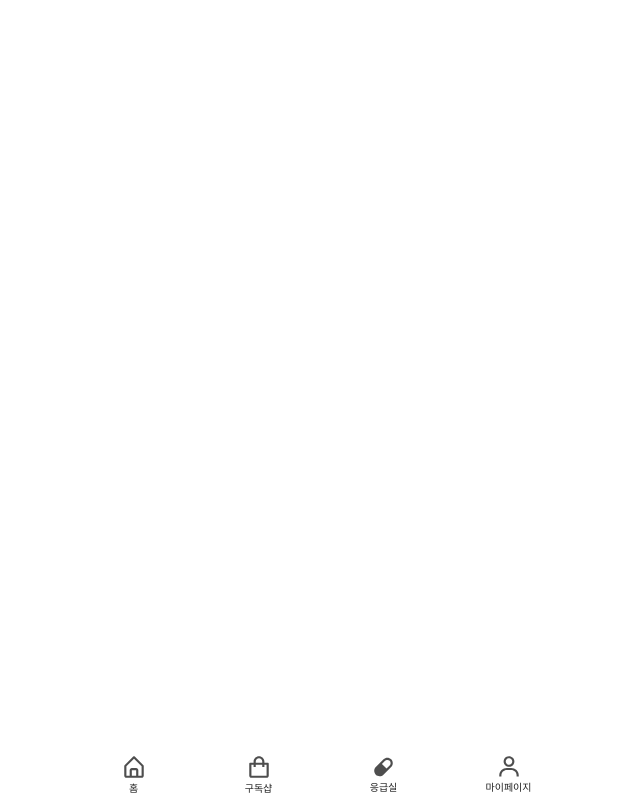
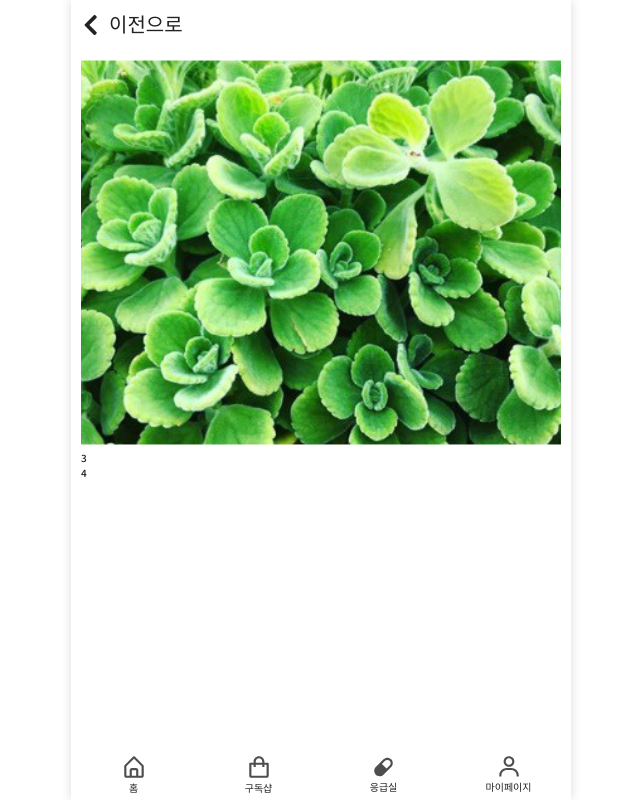
Before and after one commit to ycjeon0129/Planty, a React (Create React App) app in the folder frontend/: page /shop/detail/0 in a window 1280 px wide. Before the commit this address had no page. Shown: the whole page, without its empty margins (319-959 px from the left). Built offline with nearby package versions, Linux system fonts and the light colour scheme.

Commit message:
[FE] Feat : 구독상품 상세페이지 제작

```diff
--- /dev/null
+++ b/frontend/src/components/atoms/Product/Product.tsx
@@ -0,0 +1,13 @@
+import React from 'react';
+
+function Prodcut({ imgUrl }: { imgUrl: string }) {
+	return (
+		<div className="product-detail-photo">
+			<div className="img-wrap">
+				<img src={imgUrl} alt="사진" style={{ width: '100%' }} />
+			</div>
+		</div>
+	);
+}
+
+export default Prodcut;
--- /dev/null
+++ b/frontend/src/components/layout/Page/ShopDetailPageLayout/ShopDetailPageLayout.tsx
@@ -0,0 +1,23 @@
+import ContentsLayout from 'components/layout/common/ContentsLayout/ContentsLayout';
+import PageLayout from 'components/layout/common/PageLayout/PageLayout';
+import NavigationLayout from 'components/layout/navigation/NavigationLayout/NavigationLayout';
+import React, { ReactNode } from 'react';
+
+function ShopDetailPageLayout({ children }: { children: ReactNode[] }) {
+	return (
+		<PageLayout>
+			{/* 상단 바 */}
+			<NavigationLayout>{children[0]}</NavigationLayout>
+			{/* 상품 사진 */}
+			<div className="product-detail-photo">{children[1]}</div>
+			<ContentsLayout id="product-list-container">
+				<div id="product-list">
+					{children[2]}
+					{children[3]}
+				</div>
+			</ContentsLayout>
+		</PageLayout>
+	);
+}
+
+export default ShopDetailPageLayout;
--- a/frontend/src/components/organisms/shop/ProductListItem/ProductListItem.tsx
+++ b/frontend/src/components/organisms/shop/ProductListItem/ProductListItem.tsx
@@ -16,7 +16,7 @@ function ProductListItem({ product }: { product: IProduct }) {
 
 	return (
 		<ProductListItemLayout>
-			<ListItemTitle title={product.title} url={`product/${product.pid}`} />
+			<ListItemTitle title={product.title} url={`detail/${product.pid}`} />
 			<img src={product.thumbnail} alt="" />
 			<InfoList info={product.info} />
 			<Button isActive={false} text="구매하기" handleClick={testFunc} />
--- /dev/null
+++ b/frontend/src/pages/Shop/ShopDetail.tsx
@@ -0,0 +1,19 @@
+import PageTitle from 'components/atoms/common/PageTitle/PageTitle';
+import ShopDetailPageLayout from 'components/layout/Page/ShopDetailPageLayout/ShopDetailPageLayout';
+import React from 'react';
+import BackIcon from 'assets/icons/Back.svg';
+import ProductImg from 'assets/icons/product/product1.svg';
+import Product from 'components/atoms/Product/Product';
+
+function ShopDetail() {
+	return (
+		<ShopDetailPageLayout>
+			<PageTitle icon={BackIcon} text="이전으로" />
+			<Product imgUrl={ProductImg} />
+			<div>3</div>
+			<div>4</div>
+		</ShopDetailPageLayout>
+	);
+}
+
+export default ShopDetail;
--- a/frontend/src/router/AppRouter.tsx
+++ b/frontend/src/router/AppRouter.tsx
@@ -5,6 +5,7 @@ import TabBar from 'components/organisms/common/TabBar/TabBar';
 import LoginPage from 'pages/User/LoginPage';
 import HomePage from 'pages/Home/HomePage';
 import ShopPage from 'pages/Shop/ShopPage';
+import ShopDetail from 'pages/Shop/ShopDetail';
 import EmergencyPage from 'pages/Emergency/EmergencyPage';
 import MypagePage from 'pages/Mypage/MypagePage';
 import SubscribePage from 'pages/subscribe/Subscribe/SubscribePage';
@@ -41,6 +42,7 @@ function AppRouter() {
 					<Route path="/" element={<PrivateRoute />}>
 						<Route path="/home" element={<HomePage />} />
 						<Route path="/shop" element={<ShopPage />} />
+						<Route path="/shop/detail/:pid" element={<ShopDetail />} />
 						<Route path="/emergency" element={<EmergencyPage />} />
 						<Route path="/mypage" element={<MypagePage />} />
 						<Route path="/subscribe" element={<SubscribePage />}>
```
